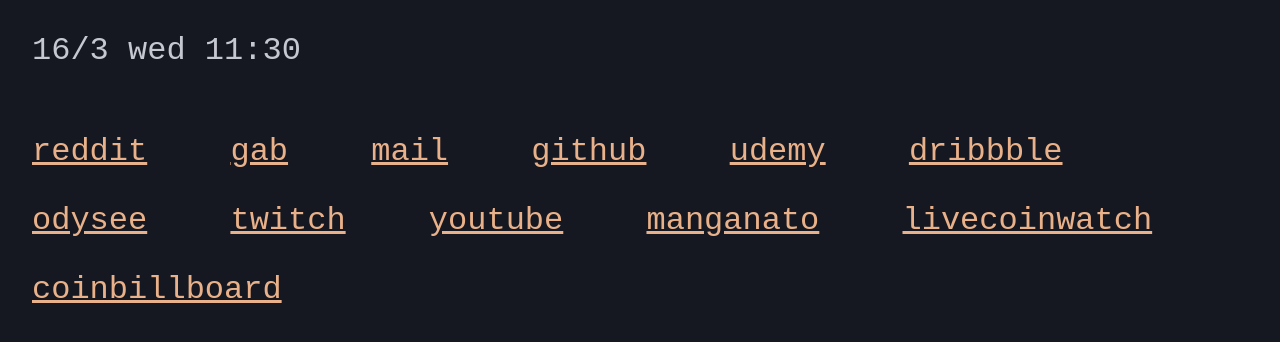
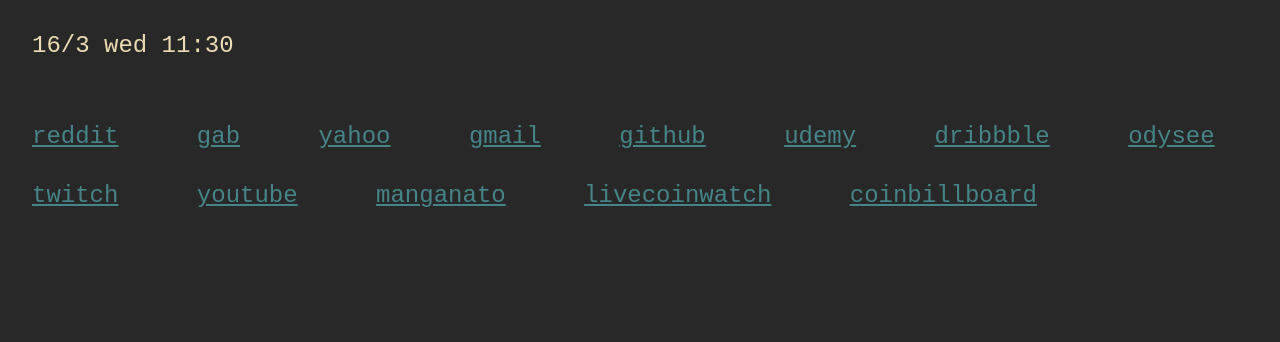
Before and after one commit to divineLush/homepage, a plain HTML site: page index.html in a window 1280 px wide. Drawn offline with Linux system fonts and the light colour scheme; no server answers.

Commit message:
some updates

```diff
--- a/index.html
+++ b/index.html
@@ -10,7 +10,8 @@
 		<div id="crypto"></div>
 		<a href="https://reddit.com">reddit</a>
 		<a href="https://gab.com">gab</a>
-		<a href="https://mail.yahoo.com">mail</a>
+		<a href="https://mail.yahoo.com">yahoo</a>
+		<a href="https://mail.google.com">gmail</a>
 		<a href="https://github.com">github</a>
 		<a href="https://udemy.com">udemy</a>
 		<a href="https://dribbble.com">dribbble</a>
--- a/style.css
+++ b/style.css
@@ -1,21 +1,21 @@
 body {
 	margin: 0;
 	padding: 1rem;
-	font-size: 2rem;
-	font-family: 'Inconsolata', 'Hack', monospace;
-	background: #161821;
-	color: #c6c8d1;
+	font-size: 1.5rem;
+	font-family: 'Hack', monospace;
+    background: #282828;
+    color: #ebdbb2;
 }
 
 a {
 	display: inline-block;
-	color: #e9b189;
+    color: #458588;
 	padding: 1rem 3rem 1rem 1rem;
 }
 
 a:hover,
 a:focus {
-	color: #89b8c2;
+    color: #b16286;
 }
 
 p {
@@ -25,7 +25,7 @@
 
 .crypto-price {
 	display: inline-block;
-	font-size: 1.4rem;
+	font-size: 1.3rem;
 	padding: .6rem 2rem .6rem 1rem;
 	white-space: nowrap;
 }
@@ -36,11 +36,11 @@
 }
 
 .profit {
-	color: #b4be82;
+    color: #98971a;
 }
 
 .loss {
-	color: #e27878;
+    color: #cc241d;
 }
 
 #crypto {
```
